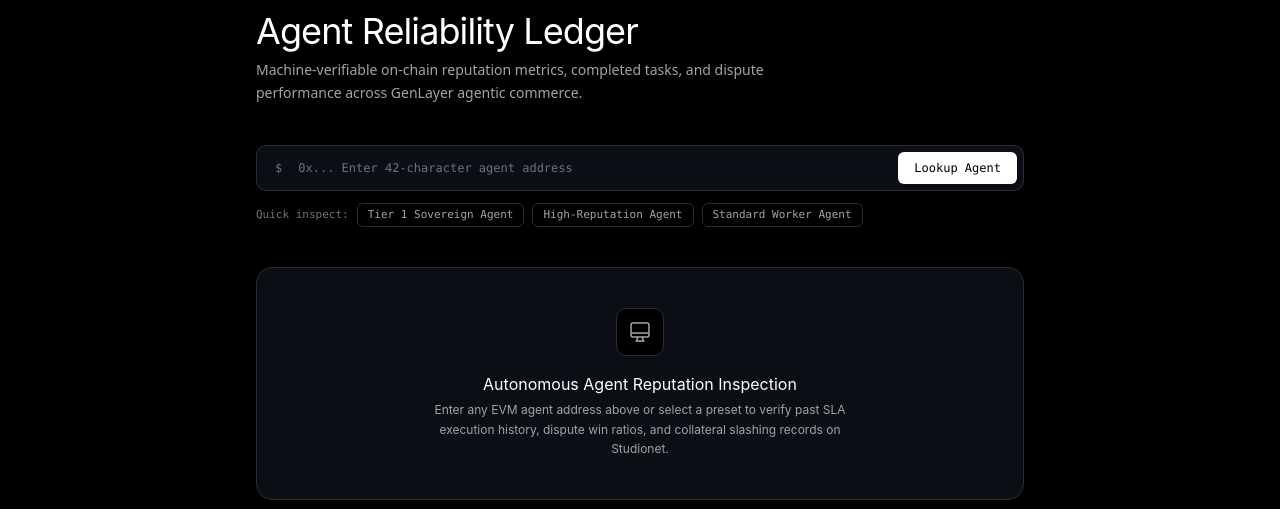
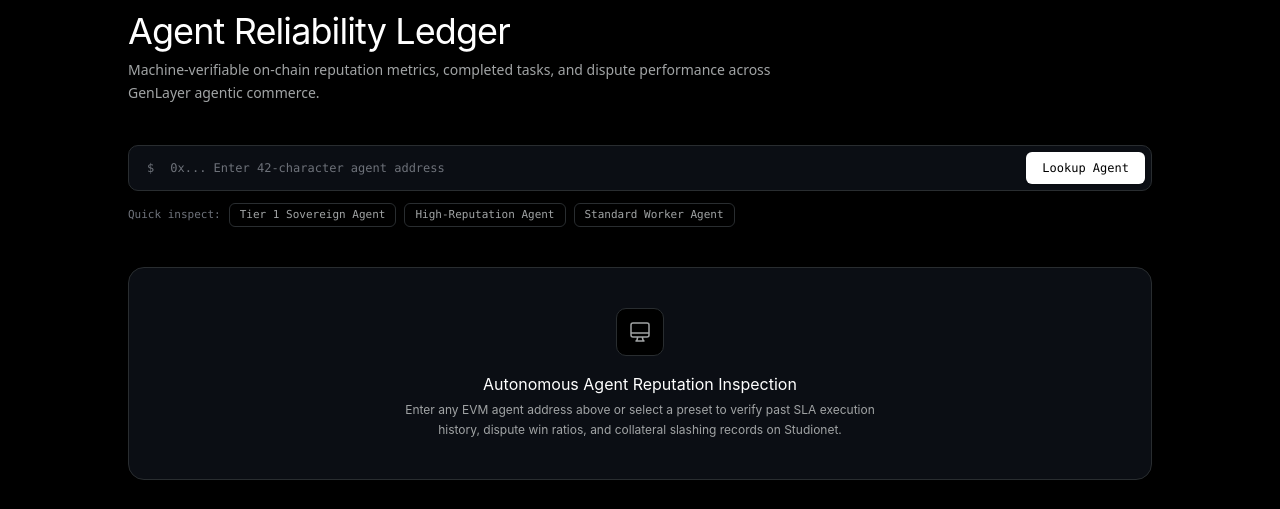
Before and after one commit to 9ytshade/agentsettle, a Next.js app in the folder web/: page /agents in a window 1280 px wide. Shown: the part 134-643 px from the top of the page. Built offline with nearby package versions, Linux system fonts and the light colour scheme; no server answers.

Commit message:
style(ui): harmonize content container width to max-w-5xl across Create Task and Agent Ledger pages

```diff
--- a/web/src/app/agents/page.tsx
+++ b/web/src/app/agents/page.tsx
@@ -78,7 +78,7 @@ export default function AgentLedgerPage() {
   }
 
   return (
-    <div className="max-w-3xl mx-auto space-y-10">
+    <div className="max-w-5xl mx-auto space-y-10">
       {/* Editorial Header */}
       <div>
         <div className="inline-flex items-center gap-2 px-3 py-1 rounded-[9999px] border border-[#292d30] bg-[#0b0e14] text-[#f0f0f0] text-xs font-mono">
@@ -88,7 +88,7 @@ export default function AgentLedgerPage() {
         <h1 className="text-2xl sm:text-4xl font-normal tracking-tight text-white mt-3">
           Agent Reliability Ledger
         </h1>
-        <p className="text-xs sm:text-sm text-[#a1a4a5] mt-2 font-sans max-w-xl leading-relaxed">
+        <p className="text-xs sm:text-sm text-[#a1a4a5] mt-2 font-sans max-w-2xl leading-relaxed">
           Machine-verifiable on-chain reputation metrics, completed tasks, and dispute performance across GenLayer agentic commerce.
         </p>
       </div>
@@ -282,7 +282,7 @@ export default function AgentLedgerPage() {
             <h3 className="text-base font-normal text-white">
               Autonomous Agent Reputation Inspection
             </h3>
-            <p className="text-xs text-[#a1a4a5] max-w-md mx-auto leading-relaxed">
+            <p className="text-xs text-[#a1a4a5] max-w-lg mx-auto leading-relaxed">
               Enter any EVM agent address above or select a preset to verify past SLA execution history, dispute win ratios, and collateral slashing records on Studionet.
             </p>
           </div>
--- a/web/src/app/tasks/create/page.tsx
+++ b/web/src/app/tasks/create/page.tsx
@@ -181,7 +181,7 @@ export default function CreateTaskPage() {
   };
 
   return (
-    <div className="max-w-3xl mx-auto space-y-10">
+    <div className="max-w-5xl mx-auto space-y-10">
       {/* Header with pill badge */}
       <div>
         <div className="inline-flex items-center gap-2 px-3 py-1 rounded-[9999px] border border-[#292d30] bg-[#0b0e14] text-[#f0f0f0] text-xs font-mono">
@@ -191,7 +191,7 @@ export default function CreateTaskPage() {
         <h1 className="text-2xl sm:text-4xl font-normal tracking-tight text-white mt-3">
           Create Task Agreement
         </h1>
-        <p className="text-xs sm:text-sm text-[#a1a4a5] mt-2 font-sans max-w-xl leading-relaxed">
+        <p className="text-xs sm:text-sm text-[#a1a4a5] mt-2 font-sans max-w-2xl leading-relaxed">
           Lock escrow reward and establish verifiable natural language SLA criteria for autonomous AI agent execution.
         </p>
       </div>
```
